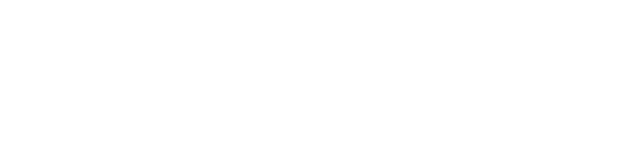
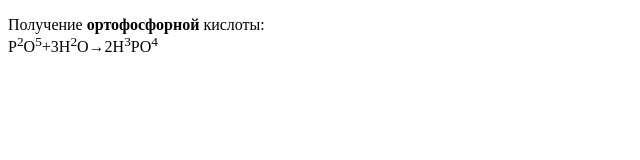
Before and after one commit to DaniilKhozhukhar/ITEX_LAB_1, a plain HTML site: page index.html in a window 1280 px wide. Shown: the whole page, without its empty margins (0-640 px from the left). Drawn offline with Linux system fonts and the light colour scheme.

Commit message:
complete task 1
add text formatting

```diff
--- a/index.html
+++ b/index.html
@@ -4,7 +4,13 @@
     <meta charset="UTF-8">
     <meta http-equiv="X-UA-Compatible" content="IE=edge">
     <meta name="viewport" content="width=device-width, initial-scale=1.0">
-    <title>Document</title>
+    <title>ITEX_LAB_1</title>
 </head>
-<body></body>
+<body>
+    <p>
+    Получение <b>ортофосфорной</b> кислоты:
+    <br>
+    P<sup>2</sup>O<sup>5</sup>+3H<sup>2</sup>O&#8594;2H<sup>3</sup>PO<sup>4</sup>
+    </p>
+</body>
 </html>
```
